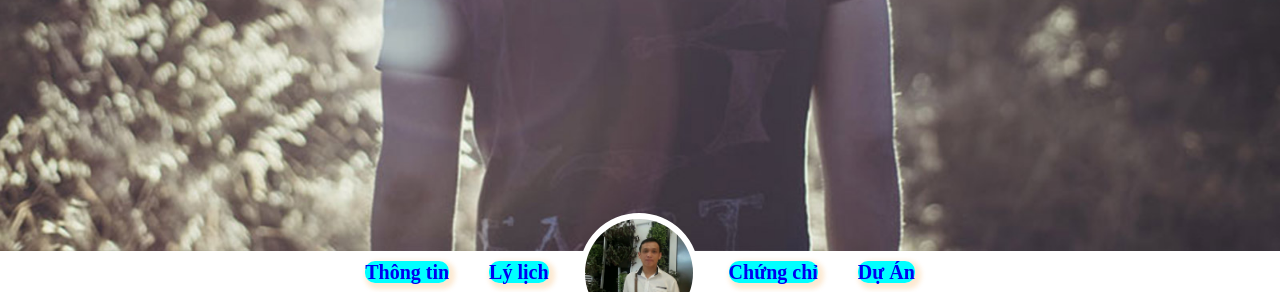
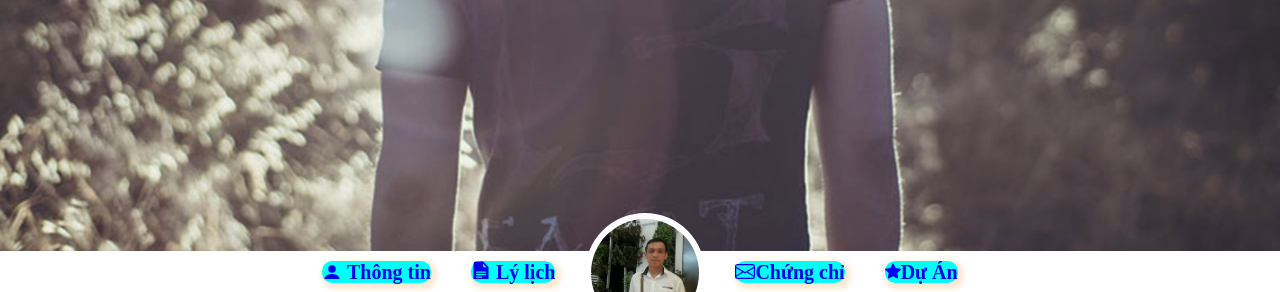
Before and after one commit to Zendokansa/digital-cv, a plain HTML site: page index.html in a window 1280 px wide. Shown: the part 356-648 px from the top of the page. Drawn offline with Linux system fonts and the light colour scheme.

Commit message:
Update index.html

```diff
--- a/index.html
+++ b/index.html
@@ -30,12 +30,35 @@
             <nav class="nav_bar">
 
                 <ul class="nav_bar_list" id="bar">
-                    <li id="l1"><a href="#about" id="info">Thông tin</a></li>
-                    <li id="l2"><a href="#job-info" id="profile_info">Lý lịch</a></li>
+                    <li id="l1">
+                        <a href="#about" id="info"><svg xmlns="http://www.w3.org/2000/svg" width="20" height="20"
+                                fill="currentColor" class="bi bi-person-fill icon_navbar" viewBox="0 0 16 10">
+                                <path d="M3 14s-1 0-1-1 1-4 6-4 6 3 6 4-1 1-1 1H3zm5-6a3 3 0 1 0 0-6 3 3 0 0 0 0 6z" />
+                            </svg>
+
+                            Thông tin</a>
+                    </li>
+                    <li id="l2"><a href="#job-info" id="profile_info">
+                            <svg xmlns="http://www.w3.org/2000/svg" width="20" height="20" fill="currentColor"
+                                class="bi bi-file-earmark-text-fill icon_navbar" viewBox="0 0 16 12">
+                                <path
+                                    d="M9.293 0H4a2 2 0 0 0-2 2v12a2 2 0 0 0 2 2h8a2 2 0 0 0 2-2V4.707A1 1 0 0 0 13.707 4L10 .293A1 1 0 0 0 9.293 0zM9.5 3.5v-2l3 3h-2a1 1 0 0 1-1-1zM4.5 9a.5.5 0 0 1 0-1h7a.5.5 0 0 1 0 1h-7zM4 10.5a.5.5 0 0 1 .5-.5h7a.5.5 0 0 1 0 1h-7a.5.5 0 0 1-.5-.5zm.5 2.5a.5.5 0 0 1 0-1h4a.5.5 0 0 1 0 1h-4z" />
+                            </svg>
+                            Lý lịch</a></li>
                     <!-- hình xấu không chèn vô, dùng tạm ảnh này-->
                     <li id="l3" style="z-index:6"><img src="images/avatar.jpg" class="img_person"></li>
-                    <li id="l4"><a href="#certificate" id="certificate">Chứng chỉ</a></li>
-                    <li id="l5"><a href="#project" id="project-1">Dự Án</a></li>
+                    <li id="l4"><a href="#certificate" id="certificate">
+                            <svg xmlns="http://www.w3.org/2000/svg" width="20" height="20" fill="currentColor"
+                                class="bi bi-envelope icon_navbar" viewBox="0 0 16 12">
+                                <path
+                                    d="M0 4a2 2 0 0 1 2-2h12a2 2 0 0 1 2 2v8a2 2 0 0 1-2 2H2a2 2 0 0 1-2-2V4Zm2-1a1 1 0 0 0-1 1v.217l7 4.2 7-4.2V4a1 1 0 0 0-1-1H2Zm13 2.383-4.708 2.825L15 11.105V5.383Zm-.034 6.876-5.64-3.471L8 9.583l-1.326-.795-5.64 3.47A1 1 0 0 0 2 13h12a1 1 0 0 0 .966-.741ZM1 11.105l4.708-2.897L1 5.383v5.722Z" />
+                            </svg>Chứng chỉ</a></li>
+                    <li id="l5"><a href="#project" id="project-1">
+                            <svg xmlns="http://www.w3.org/2000/svg" width="16" height="16" fill="currentColor"
+                                class="bi bi-star-fill icon_navbar" viewBox="0 0 16 16">
+                                <path
+                                    d="M3.612 15.443c-.386.198-.824-.149-.746-.592l.83-4.73L.173 6.765c-.329-.314-.158-.888.283-.95l4.898-.696L7.538.792c.197-.39.73-.39.927 0l2.184 4.327 4.898.696c.441.062.612.636.282.95l-3.522 3.356.83 4.73c.078.443-.36.79-.746.592L8 13.187l-4.389 2.256z" />
+                            </svg>Dự Án</a></li>
                 </ul>
             </nav>
 
@@ -112,7 +135,7 @@
                                 <p>
                                 <h3 class="para" style="color:black;">Web Designer - XYZ Company </h3>
                                 </p>
-                                <p>2022 - <span class="box_time">hiện tại</p>
+                                <p>2002 - <span class="box_time">hiện tại</p>
                                 <p class="icon-star-3 para"> Thiết kế Website dựa trên yêu cầu của khách hàng.</p>
                                 <p class="icon-star-3 para"> Sử dụng các công cụ: Figma, Canvas, PTS</p>
                             </li>
@@ -310,7 +333,7 @@
                     <h1 style="text-transform:capitalize">Cv cá nhân</h1>
 
                     <div class="d-mobile">
-                        <p><span class="box_time_2">2022</span></p>
+                        <p><span class="box_time_2">2002</span></p>
                         <p class="icon-user-1 icon_size_2">FUNIX</p>
                         <p class="icon-lamp icon_size_2">Developer</p>
                     </div>
@@ -352,7 +375,7 @@
 
 
                     <div class="d-mobile">
-                        <p><span class="box_time_2">2022</span></p>
+                        <p><span class="box_time_2">2002</span></p>
                         <p class="icon-user-1 icon_size_2">FUNIX</p>
                         <p class="icon-lamp icon_size_2">Developer</p>
                     </div>
@@ -387,7 +410,7 @@
 
                     <h1>Trang web xem tin tức</h1>
                     <div class="d-mobile">
-                        <p><span class="box_time_2">2022</span></p>
+                        <p><span class="box_time_2">2002</span></p>
                         <p class="icon-user-1 icon_size_2">FUNIX</p>
                         <p class="icon-lamp icon_size_2">Developer</p>
                     </div>
@@ -422,19 +445,24 @@
     <!-- footer -->
     <section id="footer" class="bg-grey">
         <div class="container footer">
+            <a href="#">
                 <div class="block">
                     <p class="icon-facebook icon_circle"></p>
                     <p>Facebook </p>
                 </div>
+            </a>
+            <a href="#">
                 <div class="block">
                     <p class="icon-linkedin icon_circle"></p>
                     <p>Linkedin</p>
                 </div>
+            </a>
+            <a href="#">
                 <div class="block">
                     <p class="icon-github icon_circle"></p>
                     <p>Github</p>
                 </div>
-
+            </a>
         </div>
     </section>
 </body>
```
Lines whose indentation alone changed are shown as unchanged.
